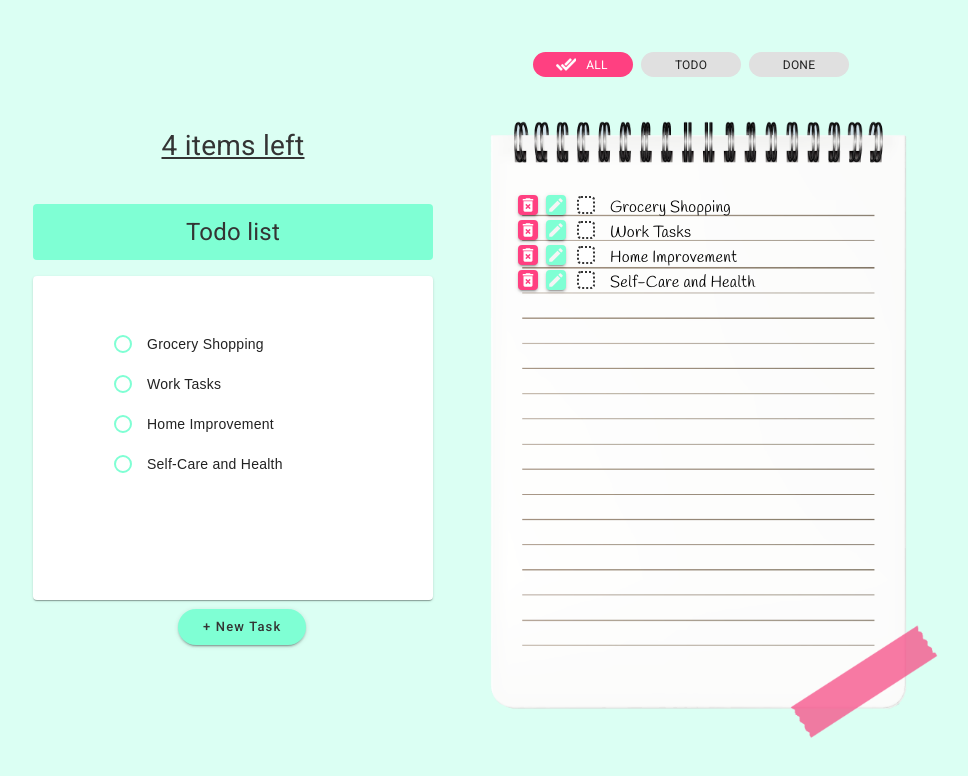
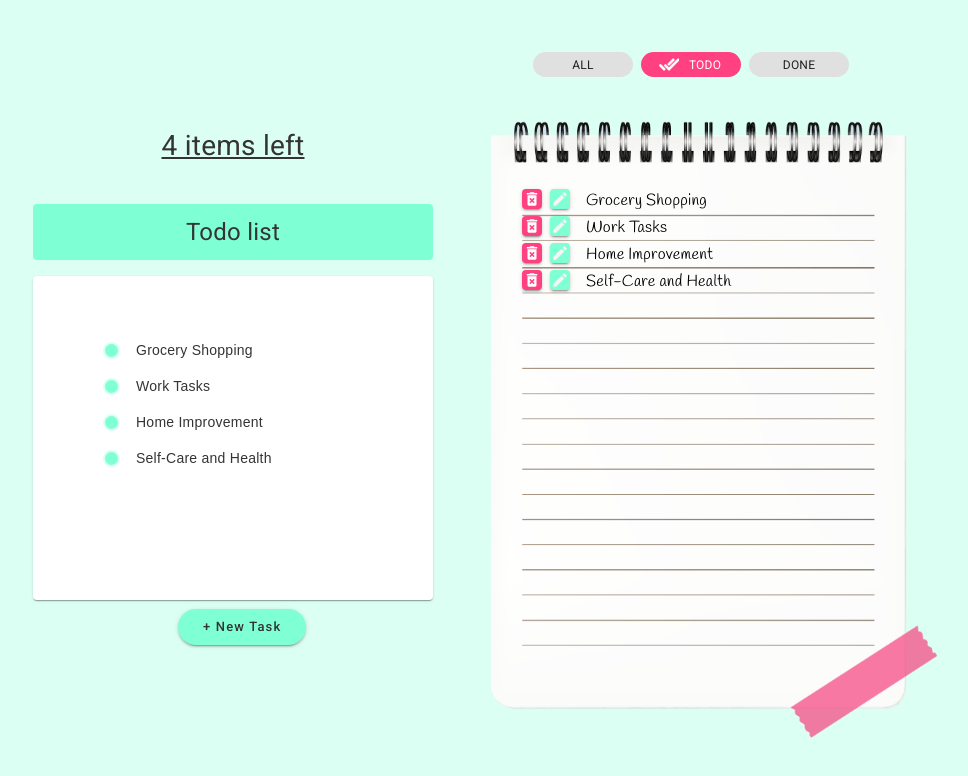
Before and after one commit to KseniiaMarkiv/todo-list, an Angular app: page / in a window 1280 px wide. Shown: the top 776 px of the page, without its empty margins (157-1125 px from the left). Built offline with nearby package versions, Linux system fonts and the light colour scheme; a web font is replaced by a local one.

Commit message:
Fixed Module and Component rules, changed the composition of the app

```diff
--- a/src/app/items/items.component.html
+++ b/src/app/items/items.component.html
@@ -1,4 +1,5 @@
-<div class="items">
+<div class="items ms-1">
+  <div class="item">
     <span class="button-items-right">
         <button mat-raised-button color="accent" aria-label="Delete" (click)="deleteItem.emit(item)">
         <mat-icon>delete_forever</mat-icon>
@@ -9,11 +10,9 @@
         <mat-icon>edit</mat-icon>
       </button>
     </span>
-  <mat-checkbox class="example-margin font-monospace mat-square-checkbox" (click)="selectTodo.emit(item)">
-    <span class="list-items-right position-relative">{{item.todoName}}</span>
-  </mat-checkbox>
+    <span class="list-items-right position-relative ms-3" (click)="selectTodo.emit(item)">{{item.todoName}}</span>
   </div>
-
+</div>
 <div class="alert-wrapper position-absolute" *ngIf="editable">
   <div class="alert alert-edit-item pe-3" role="alert">
     <input class="edit-todo-name"
--- a/src/app/items/items.component.ts
+++ b/src/app/items/items.component.ts
@@ -1,16 +1,9 @@
 import { Component, Input, EventEmitter, Output  } from '@angular/core';
-import { CommonModule } from '@angular/common';
-
-import {MatCheckboxModule} from '@angular/material/checkbox';
-import {MatIconModule} from '@angular/material/icon';
-import {MatButtonModule} from '@angular/material/button';
 
 import { Items } from "../list/item.model";
 
 @Component({
   selector: 'app-items',
-  standalone: true,
-  imports: [CommonModule, MatCheckboxModule, MatIconModule, MatButtonModule],
   templateUrl: './items.component.html',
   styleUrls: ['./items.component.scss']
 })
@@ -20,7 +13,7 @@ export class ItemsComponent {
   showMessage: boolean = false;
   messageText: string = '';
 
-  @Input() item: Items;
+  @Input() item!: Items;
   @Input() itemsList!: Items[];
   @Output() deleteItem = new EventEmitter<Items>();
   @Output() selectTodo = new EventEmitter<Items>();
@@ -36,10 +29,6 @@ export class ItemsComponent {
   closeMessage() {
     this.showMessage = false;
     this.messageText = '';
-  }
-
-  constructor() {
-    this.item = {} as Items;
   }
 
   saveItem(newTodoName: string, indexToUpdate: number) {
--- /dev/null
+++ b/src/app/list/dialog-content-example-dialog.html
@@ -0,0 +1,8 @@
+<h2 mat-dialog-title>Confirmation</h2>
+<mat-dialog-content>
+  <p>Do you wanna delete this item?</p>
+</mat-dialog-content>
+<mat-dialog-actions>
+  <button mat-button [mat-dialog-close]="true">Yes</button>
+  <button mat-button [mat-dialog-close]="false">No</button>
+</mat-dialog-actions>
--- a/src/app/list/item.model.ts
+++ b/src/app/list/item.model.ts
@@ -1,4 +1,4 @@
 export interface Items {
   todoName: string;
-  filter: "all" | "todo" | "done";
+  filter: string;
 }
--- a/src/app/list/list.component.html
+++ b/src/app/list/list.component.html
@@ -15,10 +15,11 @@
           <section class="list-section-two">
             <div class="container d-grid">
               <div class="row d-grid todo-item" *ngFor="let todo of getDisplayedFilteredItems()">
-                <span class="col p-0 input-items" (click)="selectItem(todo)">
-                  <mat-checkbox color="accent" class="example-margin font-monospace">
+                  <span class="col p-0 input-items" (click)="selectItem(todo)">
+                  <div class="list-items mt-3">
+                    <span class="chip me-3"></span>
                     <span class="list-items-left">{{todo.todoName}}</span>
-                  </mat-checkbox>
+                  </div>
                 </span>
               </div>
             </div>
@@ -42,8 +43,8 @@
     <div class="col-7 d-flex justify-content-start flex-column">
       <section class="chips-section mt-5 mb-3">
         <mat-chip-listbox aria-label="Items selection" class="text-center">
-          <mat-chip-option color="accent" class="text-center" (click)="filter = 'all'" selected>ALL</mat-chip-option>
-          <mat-chip-option color="accent" class="text-center" (click)="filter = 'todo'">TODO</mat-chip-option>
+          <mat-chip-option color="accent" class="text-center" (click)="filter = 'all'">ALL</mat-chip-option>
+          <mat-chip-option color="accent" class="text-center" (click)="filter = 'todo'" selected>TODO</mat-chip-option>
           <mat-chip-option color="accent" class="text-center" (click)="filter = 'done'">DONE</mat-chip-option>
         </mat-chip-listbox>
       </section>
--- a/src/app/list/list.component.scss
+++ b/src/app/list/list.component.scss
@@ -52,8 +52,22 @@
             padding: 0px;
           }
         }
-        span.list-items-left {
+        .list-items {
+          display: flex;
+          flex-wrap: nowrap;
+          span.chip {
+            display: inline-block;
+            position: relative;
+            top: 2px;
+            width: 17px;
+            height: 17px;
+            border-radius: 50% !important;
+            background-color: $primary-accent-color !important;
+            border: 2px solid $primary-bg-color !important;
+          }
+          span.list-items-left {
           font-family: 'Inder', sans-serif;
+            }
         }
         input.new-todo-name {
           border: none;
@@ -148,16 +162,23 @@
           left: 55px;
           .lists {
             div.items {
+              height: 27px;
+              div.item {
               margin: 0;
-              height: 25px;
+              height: 26px;
+              display: flex;
+              align-items: center;
+              flex-wrap: nowrap;
+              flex-direction: row;
               span.list-items-right {
                 font-family: 'Handlee', cursive;
                 color: $secondary-text-color;
                 font-size: 16px;
-                top: 2px;
                 width: 255px;
+                top: 3px;
               }
             }
+          }
           }
         }
         div.sheet {
@@ -195,28 +216,14 @@
 
 .mdc-checkbox .mdc-checkbox__native-control:enabled:checked~.mdc-checkbox__background {
   border-radius: 50%;
-  background-color: $primary-accent-color !important;
-  border: 2px solid $primary-bg-color !important;
-}
-.mat-mdc-checkbox-checked .mdc-form-field .mdc-label .list-items-left,
-.mat-mdc-checkbox-checked .mdc-form-field .mdc-label .list-items-right {
-  text-decoration: line-through;
-}
-.mdc-checkbox .mdc-checkbox__native-control:enabled:not(:checked):not(:indeterminate):not([data-indeterminate=true])~.mdc-checkbox__background {
-  border-radius: 50% !important;
-  background-color: white !important;
+  background-color: $primary-bg-color !important;
   border: 2px solid $primary-accent-color !important;
 }
 
-.mat-square-checkbox .mdc-checkbox .mdc-checkbox__native-control:enabled:checked~.mdc-checkbox__background {
-  border-radius: 4px !important;
-  background-color: white !important;
-  border: 2px dotted $primary-text-color !important;
-}
-.mat-square-checkbox .mdc-checkbox .mdc-checkbox__native-control:enabled:not(:checked):not(:indeterminate):not([data-indeterminate=true])~.mdc-checkbox__background {
-  border-radius: 4px !important;
-  background-color: white !important;
-  border: 2px dotted $primary-text-color !important;
+.mdc-checkbox .mdc-checkbox__native-control:enabled:not(:checked):not(:indeterminate):not([data-indeterminate=true])~.mdc-checkbox__background {
+  border-radius: 50% !important;
+  background-color: $primary-accent-color !important;
+  border: 2px solid $primary-bg-color !important;
 }
 
 .mdc-checkbox .mdc-checkbox__native-control:checked~.mdc-checkbox__ripple {
--- a/src/app/list/list.component.ts
+++ b/src/app/list/list.component.ts
@@ -1,13 +1,5 @@
 import { Component, ViewEncapsulation } from '@angular/core';
-import { CommonModule } from '@angular/common';
-import {MatCardModule} from '@angular/material/card';
-import {MatCheckboxModule} from '@angular/material/checkbox';
-import {MatButtonModule} from '@angular/material/button';
-import {MatChipsModule} from '@angular/material/chips';
-import {MatIconModule} from '@angular/material/icon';
-
-import { FormsModule, ReactiveFormsModule } from '@angular/forms';
-
+import {MatDialog} from '@angular/material/dialog';
 
 import { Items } from "./item.model";
 import { ItemsComponent } from '../items/items.component';
@@ -15,16 +7,14 @@ import { ItemsComponent } from '../items/items.component';
 
 @Component({
   selector: 'app-list',
-  standalone: true,
-  imports: [CommonModule, MatCardModule, MatCheckboxModule, MatButtonModule, MatChipsModule, MatIconModule, FormsModule, ReactiveFormsModule, ItemsComponent],
   templateUrl: './list.component.html',
   styleUrls: ['./list.component.scss'],
   encapsulation: ViewEncapsulation.None
 })
 export class ListComponent {
   imagePath = 'assets/sheet-stick.png';
-
-  filter: "all" | "todo" | "done" = "all";
+  constructor(public dialog: MatDialog) {}
+  filter: "all" | "todo" | "done" = "todo";
 
   newTodoName: string = '';
   showMessage: boolean = false;
@@ -40,7 +30,11 @@ export class ListComponent {
   maxItemsToShow = 4;
 
   getDisplayedFilteredItems(): Items[] {
-    return this.allItems.filter(item => item.filter === 'todo').slice(0, this.maxItemsToShow);
+    if (this.filter === 'all') {
+      return this.allItems.slice(0, this.maxItemsToShow);
+    } else {
+      return this.allItems.filter(item => item.filter === this.filter).slice(0, this.maxItemsToShow);
+    }
   }
   getLenghtItems(): Items[] {
     return this.allItems.filter(item => item.filter === 'todo');
@@ -69,7 +63,19 @@ export class ListComponent {
   selectItem(item: Items) {
     const index = this.allItems.indexOf(item);
     if (index !== -1) {
-      this.allItems[index].filter = 'done';
+      if (this.filter === 'all' || this.filter === 'done') {
+        const dialogRef = this.dialog.open(DialogContentExampleDialog, {
+          width: '450px',
+        });
+
+        dialogRef.afterClosed().subscribe(result => {
+          if (result === true) {
+            this.deleteTodo(item);
+          }
+        });
+      } else {
+        this.allItems[index].filter = 'done';
+      }
     }
   }
 
@@ -103,3 +109,8 @@ export class ListComponent {
     }
   }
 }
+@Component({
+  selector: 'dialog-content-example-dialog',
+  templateUrl: './dialog-content-example-dialog.html',
+})
+export class DialogContentExampleDialog {}
--- /dev/null
+++ b/src/app/list/list.module.ts
@@ -0,0 +1,27 @@
+import { NgModule } from '@angular/core';
+import { CommonModule } from '@angular/common';
+import { ListComponent, DialogContentExampleDialog } from './list.component';
+import { FormsModule, ReactiveFormsModule } from '@angular/forms';
+import { MatButtonModule } from '@angular/material/button';
+import { MatCardModule } from '@angular/material/card';
+import { MatCheckboxModule } from '@angular/material/checkbox';
+import { MatChipsModule } from '@angular/material/chips';
+import { MatDialogModule } from '@angular/material/dialog';
+import { MatIconModule } from '@angular/material/icon';
+import { ItemsModule } from "../items/items.module";
+
+@NgModule({
+    declarations: [ListComponent, DialogContentExampleDialog],
+    exports: [ListComponent, DialogContentExampleDialog],
+    imports: [CommonModule,
+        MatCardModule,
+        MatCheckboxModule,
+        MatButtonModule,
+        MatChipsModule,
+        MatIconModule,
+        FormsModule,
+        ReactiveFormsModule,
+        MatDialogModule,
+        ItemsModule]
+})
+export class ListModule {}
```
Also changed, not shown: src/app/app.module.ts (+7 -3 lines), src/app/items/dialog-content-example-dialog-copy.html (added, +8 -0 lines), src/app/items/items.module.ts (added, +18 -0 lines). Lines whose indentation alone changed are shown as unchanged.
